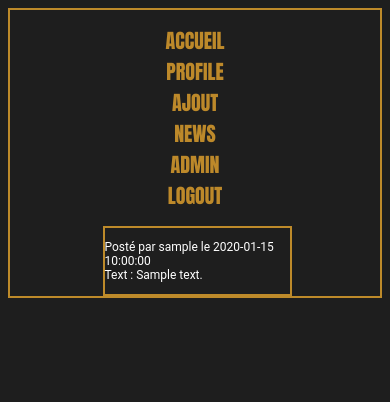
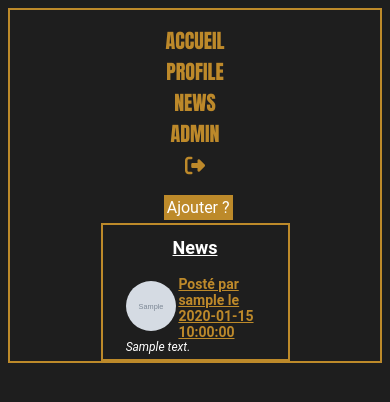
Before and after one commit to leopold-gauthier/LivreOr, a PHP site: page /php/livreor.php in a window 390 px wide. Shown: the top 402 px of the page. Run offline with PHP 8.4, Linux system fonts and the light colour scheme; the visitor is signed in with stand-in values (Sample User, id 1); tables that the repository leaves empty or names only in its code hold one stand-in row (values such as "Sample post"); grey boxes marked "Sample" are stand-in pictures; some libraries are stand-ins or nearby versions.

Commit message:
responsive + avatar + new password

```diff
--- a/css/general_stylesheet.css
+++ b/css/general_stylesheet.css
@@ -23,7 +23,7 @@ nav a{
     color:rgba(245, 176, 47, 0.742);
 }
 main{
-    margin-top: 10%;
+    /* margin-top: 10%; */
     display: flex;
     flex-direction: column;
     justify-content: center;
@@ -32,6 +32,7 @@ main{
     border: 2px rgba(245, 176, 47, 0.742) solid;
     width: 50%;
     margin-left: 25%;
+    margin-bottom: 20%;
 
 }
 
@@ -39,11 +40,37 @@ h1{
     font-size: xx-large;
     color: white;
 }
+h2{
+    display: flex;
+    flex-direction: row;
+    justify-content: flex-start;
+    font-size: x-large;
+    color: rgba(245, 176, 47, 0.742);
+    margin: 0%;
+    align-items: center;
+    align-content: center;
+    text-decoration: 1px underline;
+}
+h3{
+    font-size: x-large;
+    color:rgba(245, 176, 47, 0.742);
+    margin: 5%;
+}
 
 a{
     color:rgba(245, 176, 47, 0.742);
     text-decoration: none;
 }
+p{
+    margin: 0%;
+    color: white;
+    font-size: 17px;
+}
+form{
+    display: flex;
+    flex-direction: column;
+ }
+
 label {
     /* Pour être sûrs que toutes les étiquettes ont même taille et sont correctement alignées */
     display: inline-block;
@@ -78,9 +105,14 @@ footer a{
 
 
 
-/* PAGE EDIT PROFILE & INSCRIPTION*/
+/* FOCUS PARTIE*/
 
-
+h2 img{
+height: 50px;
+width: 50px;
+margin: 0% 2% 2% 0%;
+border-radius: 50%;
+}
 
 #editelement{
     display: flex;
@@ -94,6 +126,24 @@ footer a{
 
 .editelement{
     margin-top:10%;
+}
+
+.message{
+    width: 75%;
+    display: inline;
+    margin: 3%;
+}
+#message{
+    word-wrap: break-word;
+    display: flex;
+    flex-direction: row;
+    align-items: flex-start;
+    justify-content: flex-start;
+}
+#message a{
+    font-family: 'Roboto', sans-serif;
+    position: fixed;
+    width: 10%;
 }
 
 @media screen and (max-width: 768px){
@@ -111,6 +161,18 @@ footer a{
     h1{
         font-size: 18px;
     }
+    h2{
+        font-size: 17px;
+
+    }
+    label{
+        text-align: left;
+
+    }
+    form{
+       display: flex;
+       flex-direction: column;
+    }
     footer{
         margin-top: 2%;
         display: flex;
@@ -121,7 +183,20 @@ footer a{
     footer a,p{
         font-size: 15px;
     }
+    .bouton{
+        text-align: center;
+        padding: 5%;
+        width: 80%;
+    }
+    .editelement input{
 
+        width: 80%;
+    }
+
+    .editelement{
+        display: flex;
+        flex-direction: column;
+    }
 }
 
 @media screen and (max-width: 425px){
@@ -133,17 +208,9 @@ footer a{
         margin: 4%;
         font-family: Impact, Haettenschweiler, 'Arial Narrow Bold', sans-serif;
     }
-    main{
-        margin-top: 0%;
-        display: flex;
-        flex-direction: column;
-        justify-content: center;
-        align-items: center;
-        font-family: 'Roboto', sans-serif;
-        border: 2px rgba(245, 176, 47, 0.742) solid;
-        width: 50%;
-        margin-left: 25%;
-        font-size: 15px;
+
+    h2{
+        font-size: 14px;
 
     }
     label {
@@ -154,11 +221,51 @@ footer a{
     footer a,p{
         font-size: 12px;
     }
+
+    .bouton{
+        text-align: center;
+        padding: 5%;
+        width: 80%;
+    }
+    .editelement input{
+
+        width: 80%;
+    }
+
+    #message{
+        word-wrap: break-word;
+        display: flex;
+        flex-direction: column;
+        align-items: center;
+        margin: 0%;
+        padding: 0%;
+        /* justify-content: flex-start; */
+    }
+    #message a{
+        text-align: center;
+        font-family: 'Roboto', sans-serif;
+        position: relative;
+        width: 100%;
+        margin: 0% 0% 5% 0%;
+    }
+
+    .editelement{
+        display: flex;
+        flex-direction: column;
+    }
+    .editelement label{
+        font-size: 10px;
+    }
 }
 
     /* MEDIA QUERY POUR MOBILE */
     @media screen and (max-width: 376px){
-        #tournamenttable {
-            font-size: 0.2rem;
-            }
+        h2{
+            font-size: 10px;
+
+        }
+
+        p{
+            font-size: 9px;
+        }
     }
--- a/php/include/header-include.php
+++ b/php/include/header-include.php
@@ -3,14 +3,15 @@
     if (isset($_SESSION['login'])) {
         echo '<a href="../index.php">ACCUEIL</a>';
         echo '<a href="./profil.php">PROFILE</a>';
-        echo "<a href='./commentaire.php'>AJOUT</a>";
         echo "<a href='./livreor.php'>NEWS</a>";
         if ($_SESSION['login'] == 'admin') {
             echo '<a href="./admin.php">ADMIN</a>';
         }
-        echo '<a href="./logout.php">LOGOUT</a>';
+        echo '<a href="./logout.php"><i class="fa-solid fa-right-from-bracket"></i>
+        </a>';
     } else {
         echo '<a href="../index.php">ACCUEIL</a>';
+        echo "<a href='./livreor.php'>NEWS</a>";
         echo '<a href="./connexion.php">SE CONNECTER</a>';
         echo "<a href='./inscription.php'>S'INSCRIRE</a>";
     } ?>
--- a/php/livreor.php
+++ b/php/livreor.php
@@ -12,29 +12,58 @@ require "./include/config.php";
     <meta name="viewport" content="width=device-width, initial-scale=1.0">
     <?php include("./include/stylesheet_inc.php") ?>
     <title>Livre d'Or</title>
+    <style>
+        @media screen and (max-width: 425px) {
+            main {
+                margin: 0%;
+            }
+        }
+    </style>
 </head>
-
 
 <body>
     <header>
         <?php include_once "./include/header-include.php"; ?>
     </header>
-    <main>
-        <?php
-        $getUser = $bdd->query("SELECT login, commentaire , date FROM commentaires INNER JOIN utilisateurs ON utilisateurs.id = commentaires.id_utilisateur ORDER BY date DESC");
+    <div id="message">
+        <div id="main_button">
+            <?php
+            if (isset($_SESSION['login'])) { ?>
+                <a class="bouton" href="./commentaire.php">Ajouter ?</a>
+            <?php
+            } else { ?>
+                <a class="bouton" href="./connexion.php">Se Connecter</a>
+            <?php
+            }
+            ?>
+        </div>
+        <main>
+            <h1><u>News</u></h1>
+            <?php
+            $recupUser = $bdd->query("SELECT login, avatar, commentaire , date FROM commentaires INNER JOIN utilisateurs ON utilisateurs.id = commentaires.id_utilisateur ORDER BY date DESC");
+            $livreor = $recupUser->fetchAll();
+            for ($i = 0; $i < sizeof($livreor); $i++) :
+            ?>
 
-        $livreor = $getUser->fetchAll();
-
-        foreach ($livreor as $key) {
-            for ($i = 0; $i < sizeof($livreor); $i++) { ?>
-                <p>Posté par <?= $livreor[$i]['login'] ?> le <?= $livreor[$i]['date'] ?><br>
-                    Text : <?= $livreor[$i]['commentaire'] ?></p>
+                <div class="message">
+                    <h2><?php if ($livreor[$i]['login'] === 'admin') {
+                            echo "<img height='21px' src='../css/icone-utilisateur-rouge.png'>";
+                        } else { ?>
+                            <img src='../membres/avatars/<?= $livreor[$i]['avatar'] ?>'>
+                        <?php
+                        }
+                        ?>
+                        Posté par <?= $livreor[$i]['login'] ?> le <?= $livreor[$i]['date'] ?>
+                    </h2>
+                    <p><i><?= $livreor[$i]['commentaire'] ?></i></p>
+                </div>
 
 
-        <?php }
-        }
-        ?>
-    </main>
+            <?php
+            endfor
+            ?>
+        </main>
+    </div>
 </body>
 
 </html>
```
Also changed, not shown: index.php (+10 -13 lines), php/commentaire.php (+14 -7 lines), php/connexion.php (+4 -3 lines), php/include/header-index.php (deleted, +0 -15 lines), php/inscription.php (+9 -3 lines), php/profil.php (+74 -19 lines), css/icone-utilisateur-rouge.png (added), css/icone-utilisateur-vert.png (added), membres/avatars/10.jpg (added), membres/avatars/10.png (added), membres/avatars/8.png (added), membres/avatars/9.png (added).
